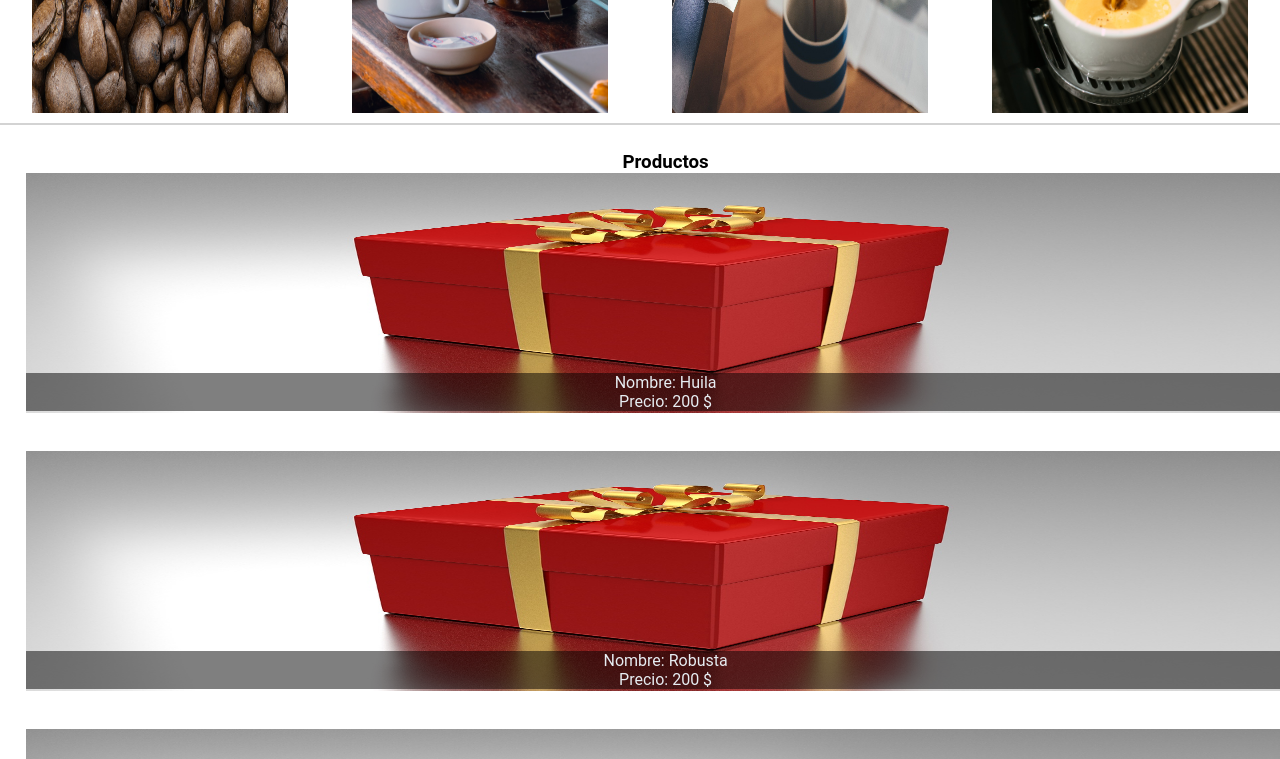
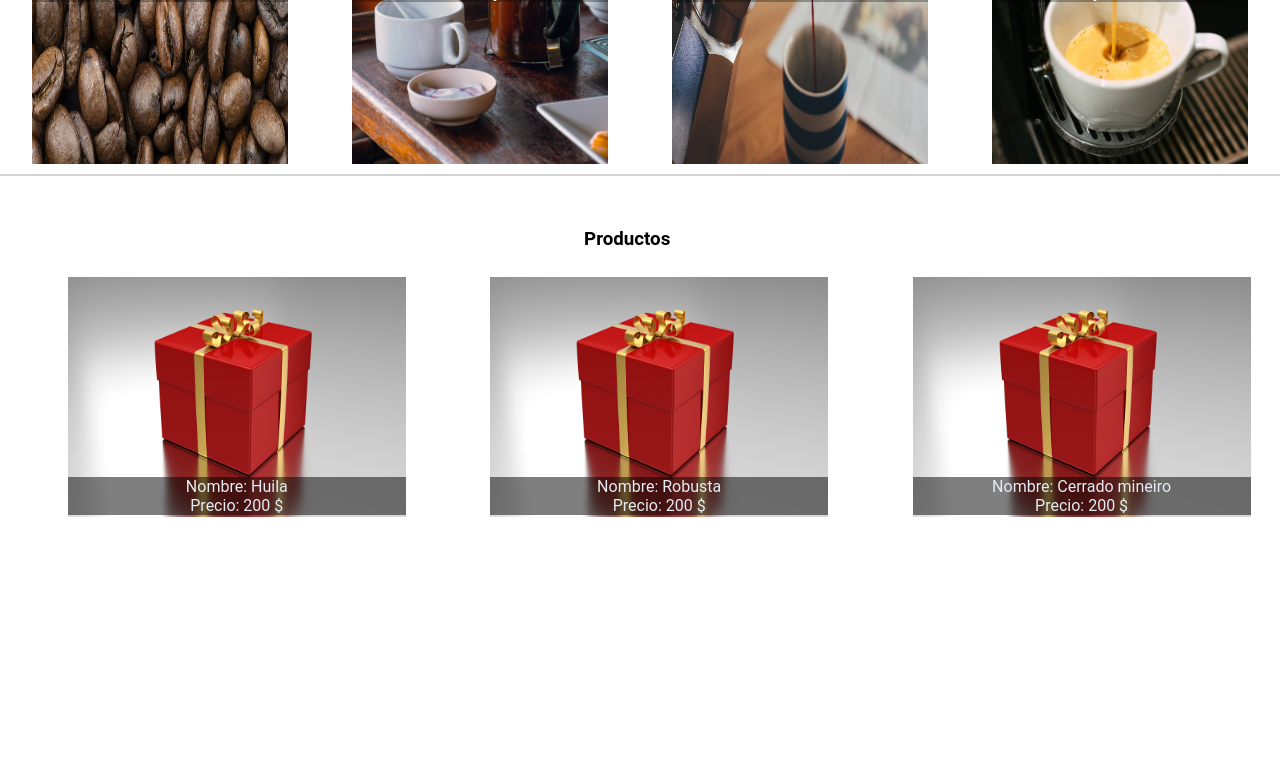
Before and after one commit to tomasVergara14/proyecto-coffe, a React (Create React App) app: page / in a window 1280 px wide. Shown: the part 500-1259 px from the top of the page. After the commit the page ends 1083 px from the top, so only its background shows below. Built offline with nearby package versions, Linux system fonts and the light colour scheme; the HTML template or start-up script is replaced by a standard one.

Commit message:
detalles de css

```diff
--- a/src/components/Main/Item/Item.css
+++ b/src/components/Main/Item/Item.css
@@ -28,11 +28,12 @@
 @media (min-width: 600px){
     .Container{
         display: flex;
+        justify-content: space-around;
     }
     .itemDetail{
-        width: 100%;
+        width: 80%;
         display: flex;
-        margin: 0px;
+        margin: 2px;
         transition: transform 500ms ease;
     }
     .itemDetail:hover{
--- a/src/components/Main/ItemList/ItemList.css
+++ b/src/components/Main/ItemList/ItemList.css
@@ -8,7 +8,8 @@
     padding: 2%;
 }
 h3{
-    width: 100%;
+    width: 90%;
+    margin: 2%;
 }
 .containerItem{
     width: 100%;
@@ -17,3 +18,23 @@ h3{
     justify-content: space-around;
     flex-wrap: wrap;
 }
+
+@media (min-width: 600px){
+    .containerItemBox{
+        display: flex;
+        flex-wrap: wrap;
+    }
+    .container{
+        width: 100%;
+        display: flex;
+    }
+    .containerItem{
+        margin: 0px;
+        display: flex;
+        flex-wrap: wrap;
+        width: 33%;
+    }
+    .itemProduct{
+        width: 30%;
+    }
+}
--- a/src/components/Main/ItemList/ItemList.jsx
+++ b/src/components/Main/ItemList/ItemList.jsx
@@ -32,13 +32,13 @@ const ItemList = () => {
     return (
         <div className="containerItemBox" >
             <h3>Productos</h3>
-            <div >
+            <div className="container">
 
                 {item.map((link, index)=>{
                     const {id, name, place,price , img, description}= link
                     return(
                         <NavLink className="containerItem" to={`/item/${id}`}>
-                            <Item key={index}
+                            <Item className="itemProduct" key={index}
                             img={img} name={name} price={price} description={description} />
                         </NavLink>
 
```
